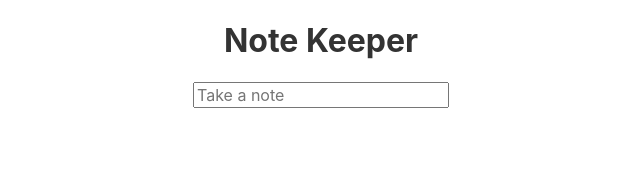
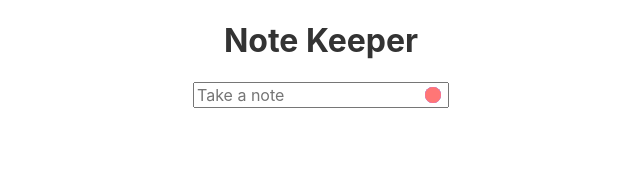
Before and after one commit to Android789515/note-keeper, a React (Create React App) app: page /#/ in a window 1280 px wide. Shown: the top 172 px of the page, without its empty margins (319-959 px from the left). Built offline with nearby package versions, Linux system fonts and the light colour scheme.

Commit message:
Created color picker component.  Shows what the current selected note color is and can be hovered over to see all available note colors.  No functionality yet.

```diff
--- /dev/null
+++ b/src/components/color-picker/ColorPicker.module.scss
@@ -0,0 +1,32 @@
+@use '../../mixins';
+
+.colorPicker {
+  justify-self: end;
+  align-self: center;
+
+  display: grid;
+  grid-template-rows: max-content;
+  grid-template-columns: max-content;
+}
+
+.colorDot {
+  @include mixins.clickable;
+
+  grid-row: 1;
+  grid-column: 1;
+
+  width: 1em;
+  height: 1em;
+
+  margin-right: .5em;
+
+  border-radius: 50%;
+}
+
+.colorPicker:hover {
+  grid-auto-columns: max-content;
+
+  .colorDot {
+    grid-column: revert;
+  }
+}
--- /dev/null
+++ b/src/components/color-picker/ColorPicker.tsx
@@ -0,0 +1,24 @@
+import { useState } from 'react'
+
+import styles from './ColorPicker.module.scss'
+
+import { NoteColors, NoteColor } from '../../types/noteTypes'
+import useColorPicker from './useColorPicker'
+
+const ColorPicker = () => {
+    const { getCurrentColor, setCurrentColor } = useColorPicker(NoteColors.default)
+
+    const colors = Object.entries(NoteColors).map(([name, hexcode]: NoteColor) => {
+        return (
+            <div className={styles.colorDot} style={{ backgroundColor: hexcode }} />
+        )
+    })
+
+    return (
+        <div className={styles.colorPicker}>
+            {colors}
+        </div>
+    )
+}
+
+export default ColorPicker
--- /dev/null
+++ b/src/components/color-picker/useColorPicker.ts
@@ -0,0 +1,17 @@
+import { useState } from 'react'
+
+import { Color } from '../../types/types'
+
+const useColorPicker = (color: Color) => {
+    const [ currentColor, changeCurrentColor ] = useState<Color>(color)
+
+    const getCurrentColor = () => currentColor
+    const setCurrentColor = (color: Color) => changeCurrentColor(color)
+
+    return {
+        getCurrentColor,
+        setCurrentColor
+    }
+}
+
+export default useColorPicker
--- a/src/components/create-note-box/CreateNoteBox.module.scss
+++ b/src/components/create-note-box/CreateNoteBox.module.scss
@@ -1,3 +1,15 @@
+.createNoteBox {
+  display: grid;
+  grid-template-rows: 1fr;
+  grid-template-columns: max-content;
+  justify-content: center;
+}
+
+.createNoteBox > * {
+  grid-row: 1;
+  grid-column: 1;
+}
+
 .input {
   display: block;
 
--- a/src/components/create-note-box/CreateNoteBox.tsx
+++ b/src/components/create-note-box/CreateNoteBox.tsx
@@ -4,12 +4,14 @@ import styles from './CreateNoteBox.module.scss'
 
 import useCreateNote from './useCreateNote'
 
+import ColorPicker from '../color-picker/ColorPicker'
+
 const CreateNoteBox = () => {
     const dispatch = useDispatch()
     const { getNoteText, setNoteText, submitOnEnter } = useCreateNote(dispatch)
 
     return (
-        <div title='Create note'>
+        <div title='Create note' className={styles.createNoteBox}>
             <input
                 className={styles.input}
                 type='text'
@@ -21,6 +23,8 @@ const CreateNoteBox = () => {
                 onChange={setNoteText}
                 onKeyDown={submitOnEnter}
             />
+
+            <ColorPicker />
         </div>
     )
 }
--- a/src/types/noteTypes.ts
+++ b/src/types/noteTypes.ts
@@ -9,6 +9,8 @@ export enum NoteColors {
     red = '#ff7676'
 }
 
+export type NoteColor = [string, string]
+
 export interface Note {
     id: NoteID
     text: Text
```
